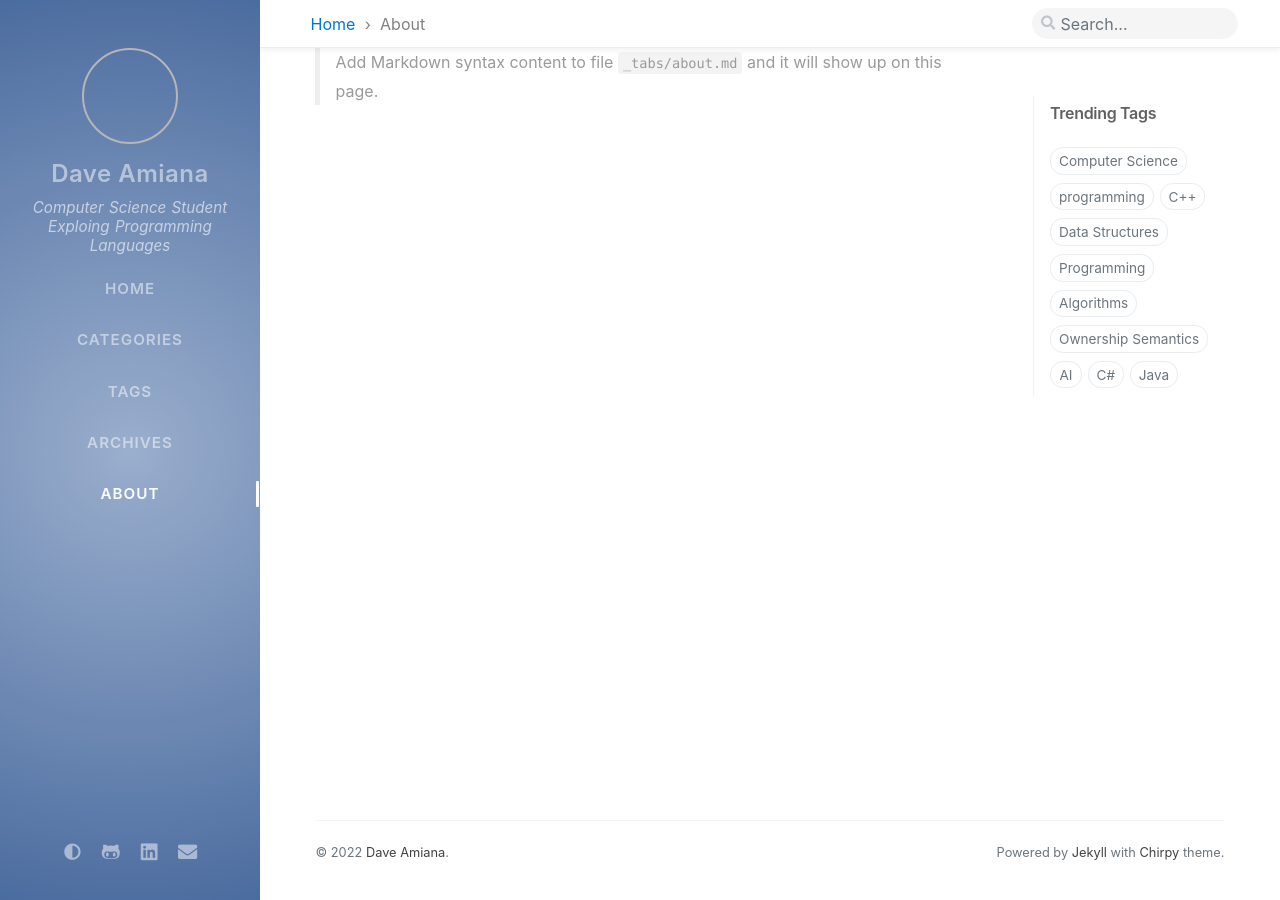
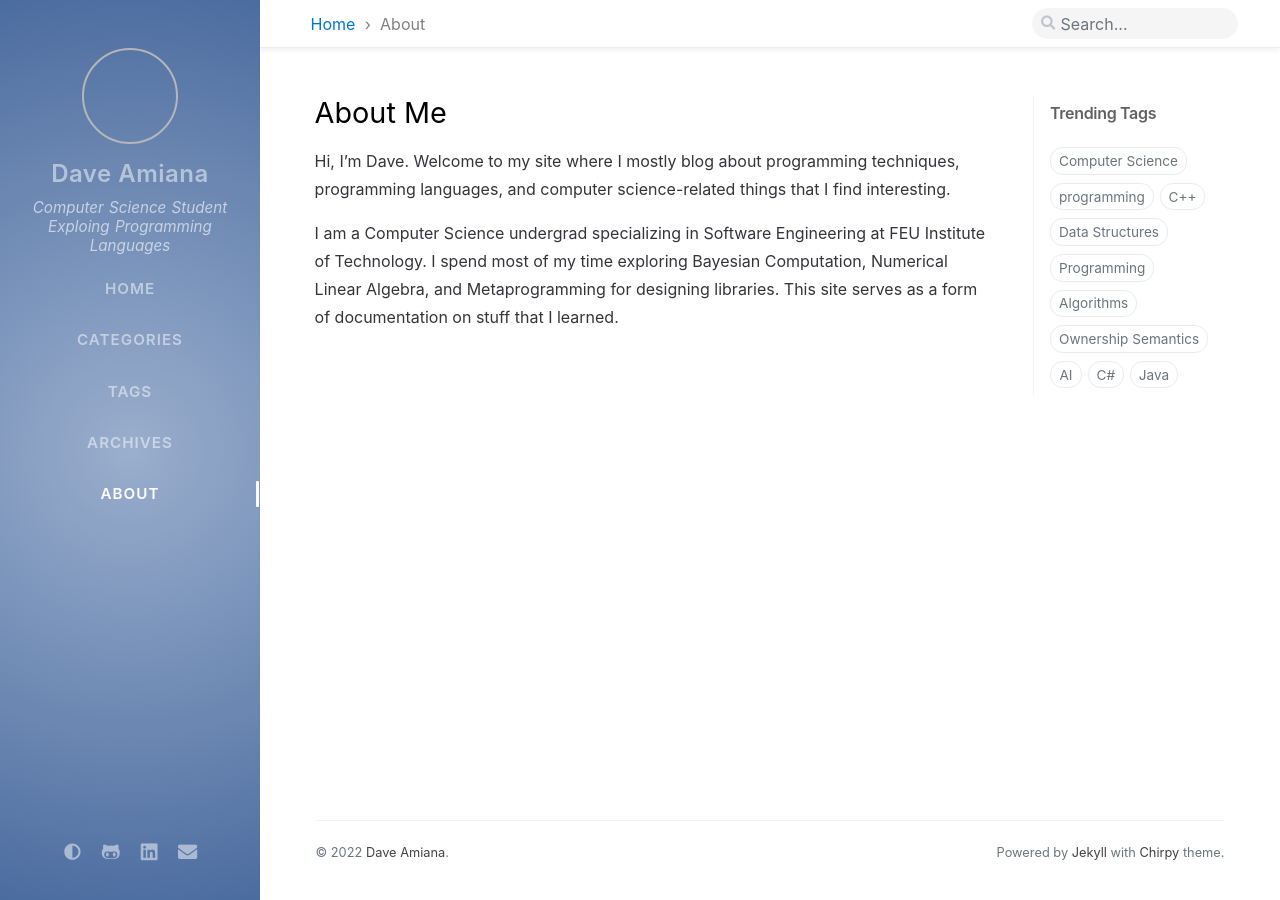
Before and after one commit to adeeconometrics/regularcode, a Jekyll site: the page built from _tabs/about.md, in a window 1280 px wide. Built offline with Jekyll 4.4.1, drawn with Linux system fonts in a browser that asks for light colours; nearby versions of some CDN libraries; comment, search, counter and statistics services are not loaded.

Commit message:
added about me

```diff
--- a/_tabs/about.md
+++ b/_tabs/about.md
@@ -4,5 +4,10 @@ icon: fas fa-info-circle
 order: 4
 ---
 
-> Add Markdown syntax content to file `_tabs/about.md`{: .filepath } and it will show up on this page.
-{: .prompt-note }
+# About Me
+
+Hi, I'm Dave. Welcome to my site where I mostly blog about programming techniques, programming languages, and computer science-related things that I find interesting.
+
+
+
+I am a Computer Science undergrad specializing in Software Engineering at FEU Institute of Technology.  I spend most of my time exploring Bayesian Computation, Numerical Linear Algebra, and Metaprogramming for designing libraries. This site serves as a form of documentation on stuff that I learned.
--- a/index.html
+++ b/index.html
@@ -1,5 +1,4 @@
 ---
 layout: home
 # Index page
-
 ---
```
Also changed, not shown: _posts/2021-08-25-Weak-Reference.md (+8 -8 lines).
